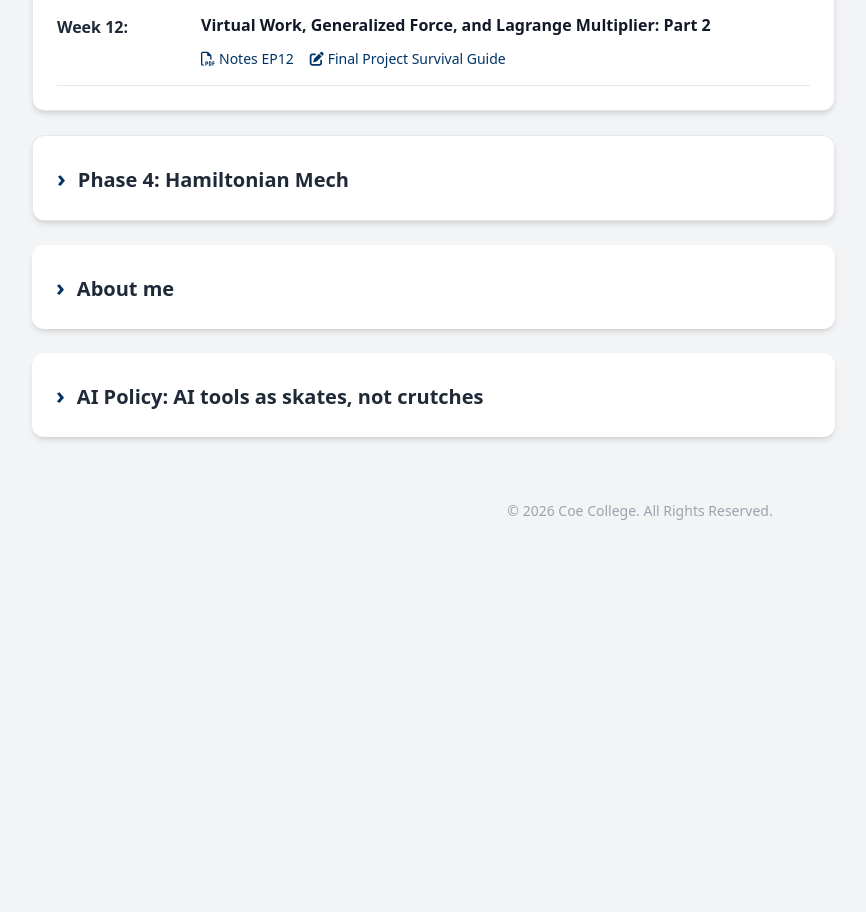
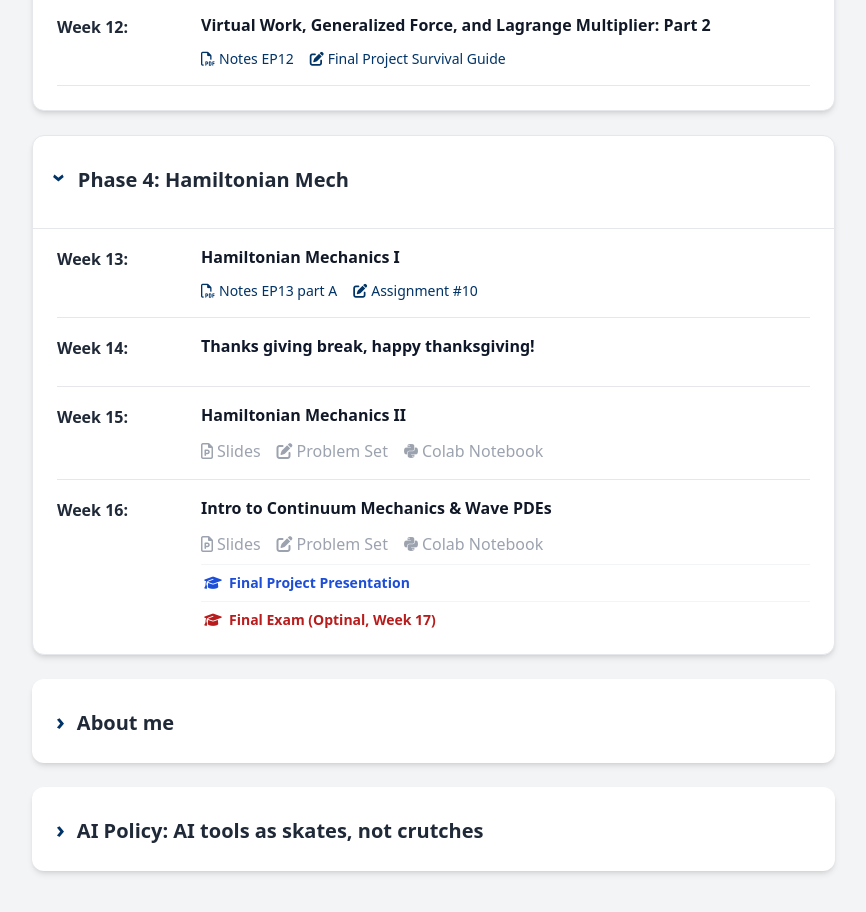
Before and after one commit to xlicoe/PHY275, a plain HTML site: page index.html in a window 1280 px wide. Shown: the part 1924-2836 px from the top of the page, without its empty margins (0-866 px from the left). Before the commit the page ends 2477 px from the top, so only its background shows below. Drawn offline with nearby package versions, Linux system fonts and the light colour scheme.

Commit message:
Revise Week 13 links and Week 14 message
Updated links for Week 13 resources and modified text for Week 14.

```diff
--- a/index.html
+++ b/index.html
@@ -357,7 +357,7 @@
                 </details>
 
                 <!-- Phase 4 -->
-                <details class="bg-white rounded-xl shadow-md overflow-hidden border border-gray-200">
+                <details class="bg-white rounded-xl shadow-md overflow-hidden border border-gray-200" open>
                     <summary>Phase 4: Hamiltonian Mech</summary>
                     <div class="p-6 pt-0 border-t border-gray-200 mt-2">
                         <div class="space-y-4 mt-4 text-gray-700">
@@ -368,9 +368,9 @@
                                 <div class="flex flex-col space-y-2 w-full">
                                     <span class="font-bold text-gray-900">Hamiltonian Mechanics I</span>
                                     <div class="flex flex-wrap gap-4 pt-1 mt-1">
-                                        <a href="#" class="text-gray-400 cursor-not-allowed pointer-events-none font-medium transition-colors"><i class="fa-regular fa-file-powerpoint mr-1"></i>Slides</a>
-                                        <a href="#" class="text-gray-400 cursor-not-allowed pointer-events-none font-medium transition-colors"><i class="fa-solid fa-pen-to-square mr-1"></i>Problem Set </a>
-                                        <a href="#" class="text-gray-400 cursor-not-allowed pointer-events-none font-medium transition-colors"><i class="fa-brands fa-python mr-1"></i>Colab Notebook</a>
+                                        <a href="slides/Notes_EP13_part_A_with_text.pdf" class="text-brand-blue hover:text-blue-900 hover:underline font-medium text-sm"><i class="fa-regular fa-file-pdf mr-1"></i>Notes EP13 part A</a>
+                                        <a href="assignments/275_assignment_10.pdf" class="text-brand-blue hover:text-blue-900 hover:underline font-medium text-sm"><i class="fa-solid fa-pen-to-square mr-1"></i>Assignment #10</a>
+
                                     </div>
                                 </div>
                             </div>
@@ -379,7 +379,7 @@
                             <div class="flex flex-col md:flex-row md:items-start space-y-2 md:space-y-0 md:space-x-4">
                                 <span class="font-bold text-gray-800 w-32 flex-shrink-0 pt-0.5">Week 14:</span>
                                 <div class="flex flex-col space-y-2 w-full">
-                                    <span class="font-bold text-slate-900">Thanks giving break</span>
+                                    <span class="font-bold text-slate-900">Thanks giving break, happy thanksgiving!</span>
                                     <div class="flex flex-wrap gap-4 pt-1 mt-1">
 
                                     </div>
@@ -414,7 +414,7 @@
                                         <i class="fa-solid fa-graduation-cap w-6 text-center mr-1"></i>Final Project Presentation
                                     </span>
                                     <span class="font-bold text-red-700 mt-3 pt-2 border-t border-gray-100 text-sm block">
-                                        <i class="fa-solid fa-graduation-cap w-6 text-center mr-1"></i>Final Exam (Week 17)
+                                        <i class="fa-solid fa-graduation-cap w-6 text-center mr-1"></i>Final Exam (Optinal, Week 17)
                                     </span>
                                 </div>
 
```
